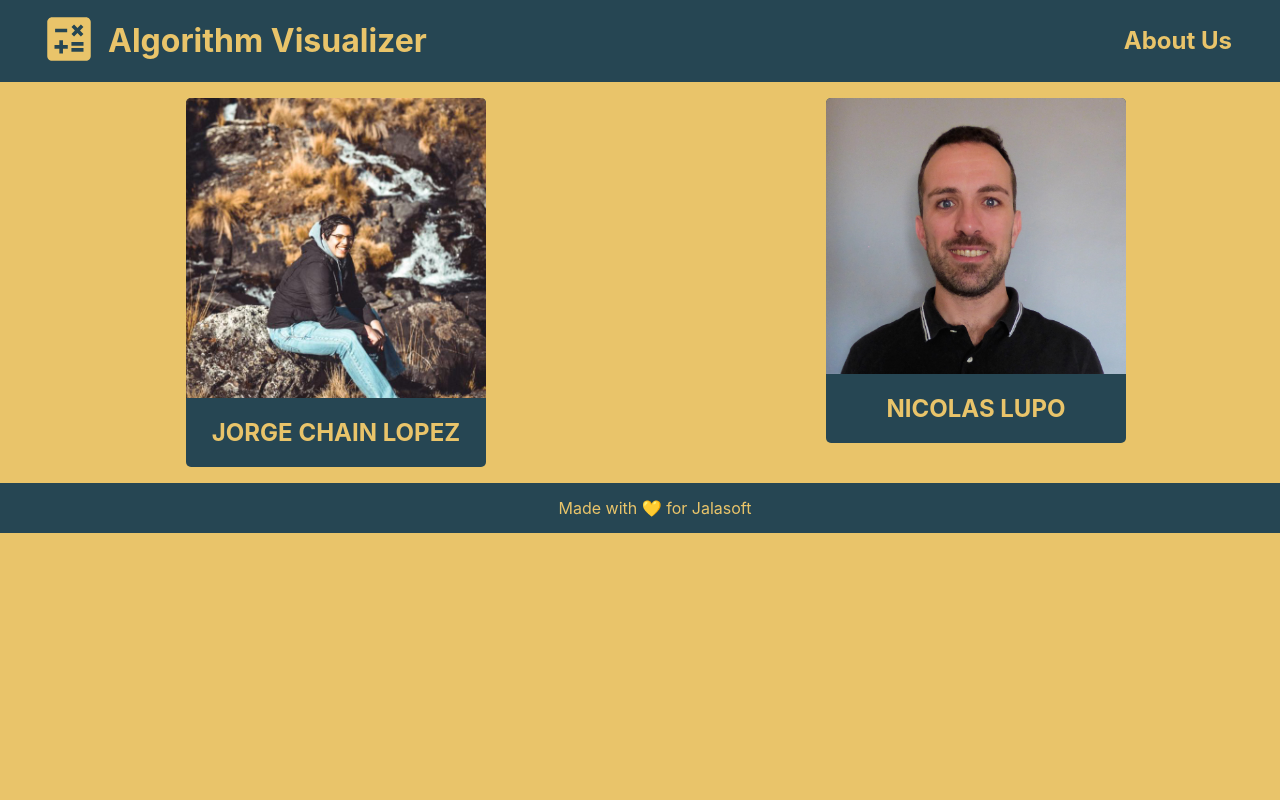
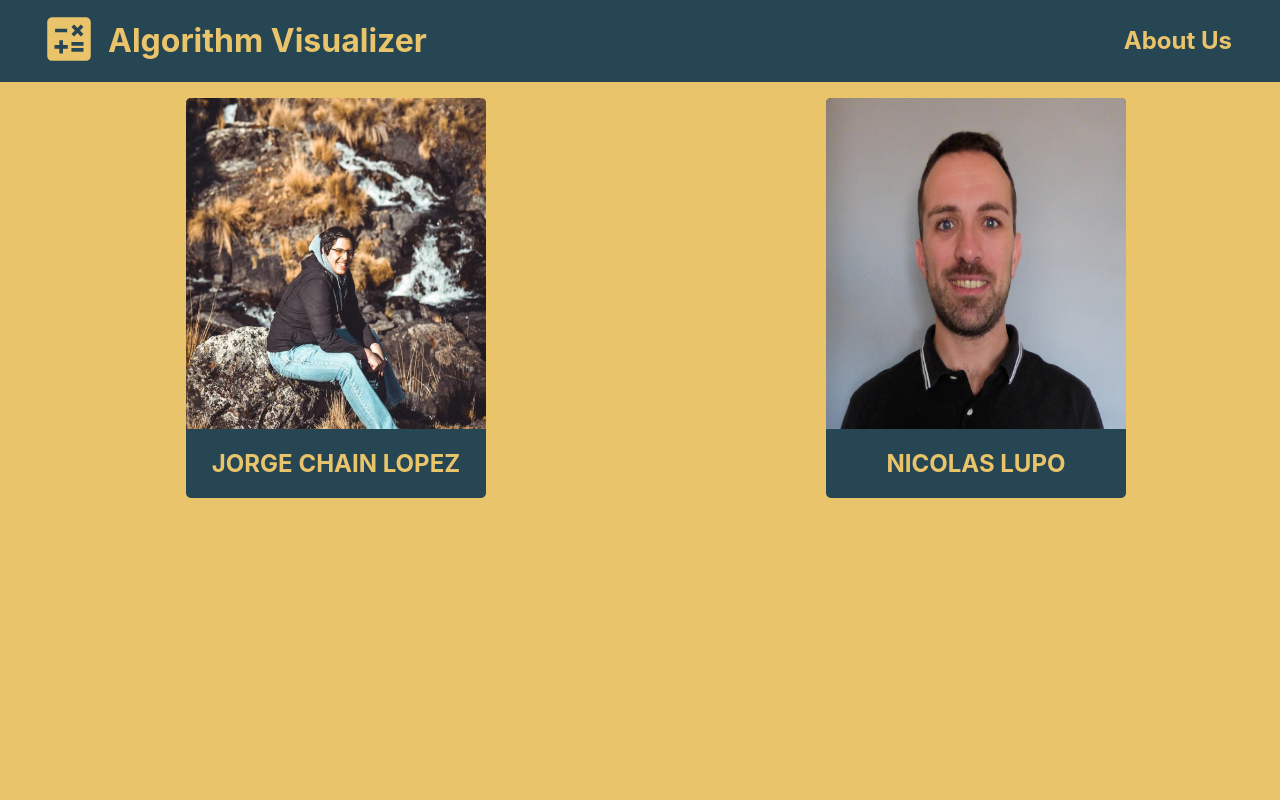
Before and after one commit to mariachi9999/sorting-visualizer, a React (Create React App) app in the folder client/: page /about in a window 1280 px wide. Shown: the top 800 px of the page. Built offline with nearby package versions, Linux system fonts and the light colour scheme.

Commit message:
solution to footer of about us

```diff
--- a/client/src/App.css
+++ b/client/src/App.css
@@ -1,5 +1,7 @@
 .App {
   text-align: center;
+  height: 100vh;
+  width: 100vw;
 }
 
 .App-logo {
--- a/client/src/components/About/About.module.css
+++ b/client/src/components/About/About.module.css
@@ -16,14 +16,14 @@
   justify-content: center;
   background-color: #264653;
   border-radius: 5px;
-  height: 100%;
+  height: 400px;
 }
 
 #rightSide {
   display: flex;
   flex-direction: column;
   width: 300px;
-  height: 100%;
+  height: 400px;
   justify-content: center;
   background-color: #264653;
   border-radius: 5px;
@@ -40,5 +40,4 @@
   background-color: #264653;
   color: #e9c46a;
   height: max-content;
-
 }
```
